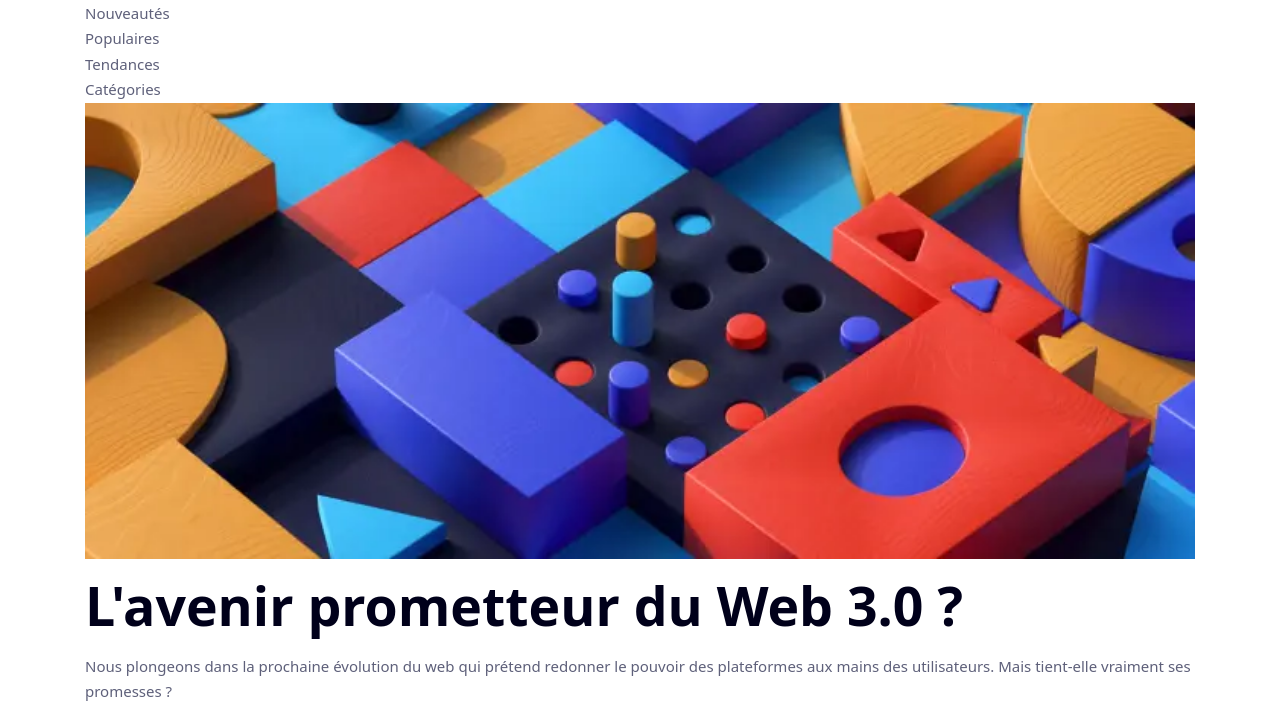
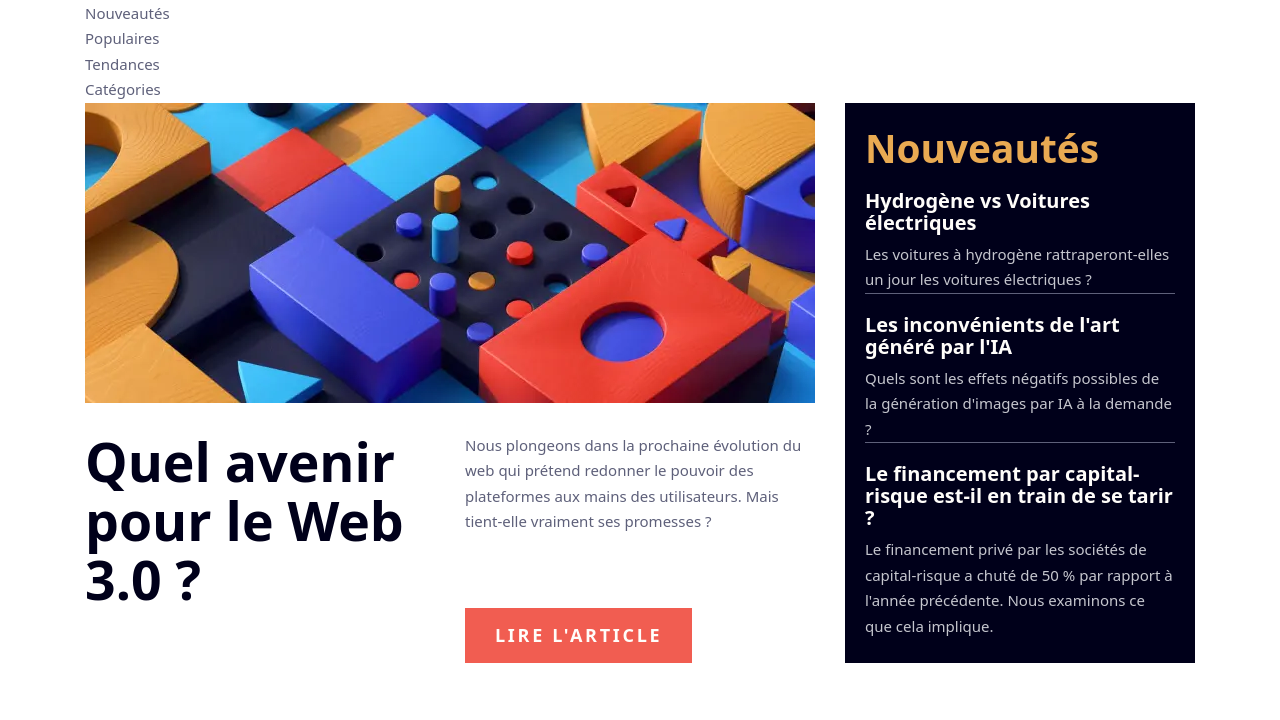
Before and after one commit to cedric-renais/worldnews, a website built with Vite: page index.html in a window 1280 px wide. Shown: the part 64-784 px from the top of the page. Built offline with nearby package versions, Linux system fonts and the light colour scheme.

Commit message:
📱 Layout : Desktop

```diff
--- a/index.html
+++ b/index.html
@@ -43,9 +43,9 @@
       <article class="wrapper grid">
         <!-- Feature section -->
         <section class="feature">
-          <picture>
+          <picture class="feature__picture">
             <source
-              media="(min-width:1024px)"
+              media="(min-width:43.75em)"
               srcset="
                 ./assets/images/feature-desktop.webp    1x,
                 ./assets/images/feature-desktop-2x.webp 2x
@@ -62,13 +62,15 @@
               height="300"
             />
           </picture>
-          <h1 class="feature__headline">L'avenir prometteur du Web 3.0 ?</h1>
-          <p class="feature__description">
-            Nous plongeons dans la prochaine évolution du web qui prétend
-            redonner le pouvoir des plateformes aux mains des utilisateurs. Mais
-            tient-elle vraiment ses promesses ?
-          </p>
-          <a href="#" class="feature__link">Lire l'article</a>
+          <h1 class="feature__headline">Quel avenir pour le Web 3.0 ?</h1>
+          <div class="feature__description">
+            <p>
+              Nous plongeons dans la prochaine évolution du web qui prétend
+              redonner le pouvoir des plateformes aux mains des utilisateurs.
+              Mais tient-elle vraiment ses promesses ?
+            </p>
+            <a href="#" class="feature__link">Lire l'article</a>
+          </div>
         </section>
         <!-- News section -->
         <section class="news">
--- a/sass/_global.scss
+++ b/sass/_global.scss
@@ -90,4 +90,10 @@ ul {
 .grid {
   display: grid;
   gap: u.rem(64);
+
+  @media (width >= u.em(1110)) {
+    grid-template-columns: repeat(3, 1fr);
+    grid-template-rows: u.rem(300) auto auto;
+    gap: u.rem(30);
+  }
 }
--- a/sass/components/_blog.scss
+++ b/sass/components/_blog.scss
@@ -3,6 +3,12 @@
 .blog {
   display: grid;
   gap: u.rem(30);
+
+  @media (width >= u.em(1110)) {
+    grid-template-columns: subgrid;
+    grid-column: 1 / -1;
+    padding-block-start: u.rem(40);
+  }
 
   &__item {
     display: grid;
--- a/sass/components/_feature.scss
+++ b/sass/components/_feature.scss
@@ -2,11 +2,33 @@
 
 .feature {
   display: grid;
-  gap: u.rem(18);
+  gap: u.rem(24);
+
+  @media (width >= u.em(1110)) {
+    gap: u.rem(30);
+    grid-column: 1 / 3;
+    grid-row: 1 / 3;
+    grid-template-columns: subgrid;
+    grid-template-rows: subgrid;
+  }
+
+  &__picture {
+    @media (width >= u.em(1110)) {
+      grid-column: 1 / 3;
+    }
+  }
 
   &__headline {
     font-size: var(--clamp-xl);
     font-weight: 800;
+  }
+
+  &__description {
+    display: flex;
+    flex-direction: column;
+    align-items: start;
+    justify-content: space-between;
+    gap: u.rem(30);
   }
 
   &__link {
--- a/sass/components/_news.scss
+++ b/sass/components/_news.scss
@@ -4,6 +4,11 @@
   background-color: var(--clr-blue);
   padding-block: u.rem(24);
   padding-inline: u.rem(20);
+
+  @media (width >= u.em(1110)) {
+    grid-column: 3 / 4;
+    grid-row: 1 / 3;
+  }
 
   &__headline--big {
     font-size: var(--clamp-lg);
@@ -12,7 +17,7 @@
 
   &__post {
     border-block-end: 1px solid var(--clr-gray);
-    padding-block: u.rem(20);
+    padding-block-start: u.rem(20);
 
     &:last-child {
       border-block-end: none;
```
